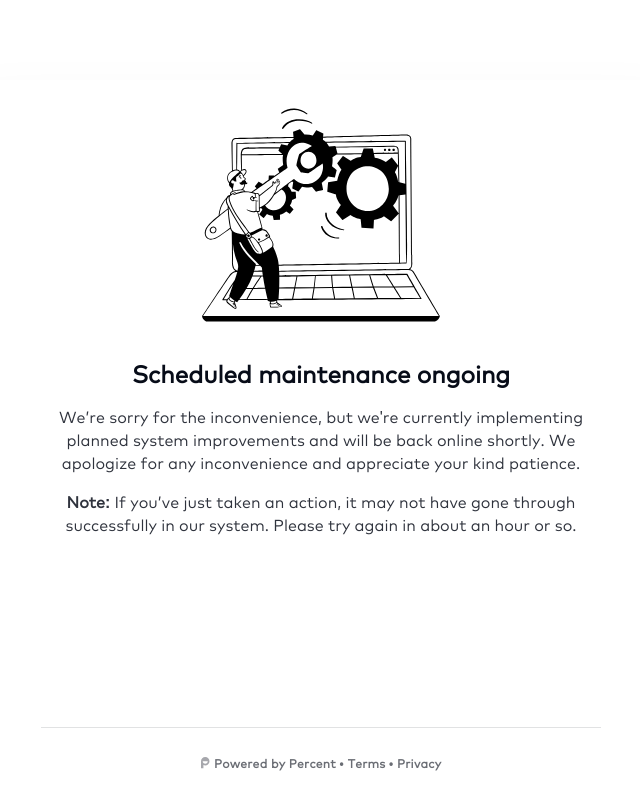
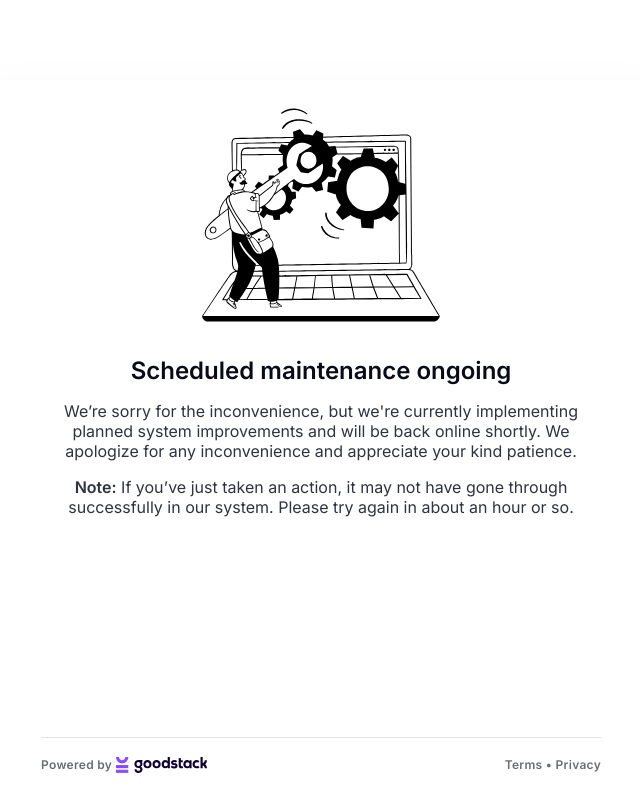
Before and after one commit to poweredbypercent/maintenance-page, a plain HTML site: page docs/index.html in a window 1280 px wide. Shown: the whole page, without its empty margins (319-959 px from the left). Drawn offline with Linux system fonts and the light colour scheme.

Commit message:
feat: [AV-797] rebrand maintenance page

```diff
--- a/docs/css/styles.css
+++ b/docs/css/styles.css
@@ -1,12 +1,9 @@
-@font-face {
-  font-family: 'MarkPro';
-  src: local('MarkPro'), url('../fonts/MarkPro.ttf') format('truetype');
-}
+@import url("https://fonts.googleapis.com/css2?family=Inter:ital,opsz,wght@0,14..32,100..900;1,14..32,100..900&display=swap");
 
 body {
   text-align: center;
   margin: 0px;
-  font-family: 'MarkPro', sans-serif;
+  font-family: "Inter", sans-serif;
   font-weight: normal;
 }
 
@@ -55,13 +52,29 @@ a {
   margin: 0 auto;
 }
 
-footer p {
+footer > * {
   color: #6a6d74 !important;
   margin: 18px 0;
   font-size: 12px !important;
   font-weight: 600;
   letter-spacing: 0.3px;
   display: inline-block;
+}
+
+#footer-wrapper {
+  display: flex;
+  justify-content: space-between;
+  align-items: center;
+}
+
+#logo-wrapper {
+  display: flex;
+  align-items: center;
+  gap: 4px;
+}
+
+#logo-wrapper img {
+  width: 91px;
 }
 
 hr {
--- a/docs/index.html
+++ b/docs/index.html
@@ -12,25 +12,29 @@
           <img id="maintenance_frame" src="./images/maintenance_frame.svg" alt="maintenance_frame_svg" />
           <h1>Scheduled maintenance ongoing</h1>
           <p>
-            We’re sorry for the inconvenience, but we're currently implementing planned system improvements and will be back
-            online shortly. We apologize for any inconvenience and appreciate your kind patience.
+            We’re sorry for the inconvenience, but we're currently implementing planned system improvements and will be back online shortly.
+            We apologize for any inconvenience and appreciate your kind patience.
           </p>
           <p>
-            <span>Note:</span> If you’ve just taken an action, it may not have gone through successfully in our system.
-            Please try again in about an hour or so.
+            <span>Note:</span> If you’ve just taken an action, it may not have gone through successfully in our system. Please try again in
+            about an hour or so.
           </p>
         </div>
         <footer>
           <hr />
-          <img id="percent-logo" src="./images/percent-icon.svg" alt="percent_icon" />
-          <p>
-            Powered by Percent •
-            <a target="_blank" rel="noreferrer" href="https://poweredbypercent.com/legal/#terms-and-conditions">
-              Terms
-            </a>
-            •
-            <a target="_blank" rel="noreferrer" href="https://poweredbypercent.com/legal/#privacy-policy"> Privacy </a>
-          </p>
+          <div id="footer-wrapper">
+            <div id="logo-wrapper">
+              Powered by
+              <a target="_blank" rel="noreferrer" href="https://goodstack.org">
+                <img id="percent-logo" src="./images/goodstack-logo.svg" alt="percent_icon" />
+              </a>
+            </div>
+            <div>
+              <a target="_blank" rel="noreferrer" href="https://goodstack.org/legal/applicant-validation-terms"> Terms </a>
+              •
+              <a target="_blank" rel="noreferrer" href="https://goodstack.org/legal/privacy-policy"> Privacy </a>
+            </div>
+          </div>
         </footer>
       </div>
     </div>
```
Also changed, not shown: docs/fonts/MarkPro.ttf (deleted), docs/images/goodstack-logo.svg (added), docs/images/percent-icon.svg (deleted).
